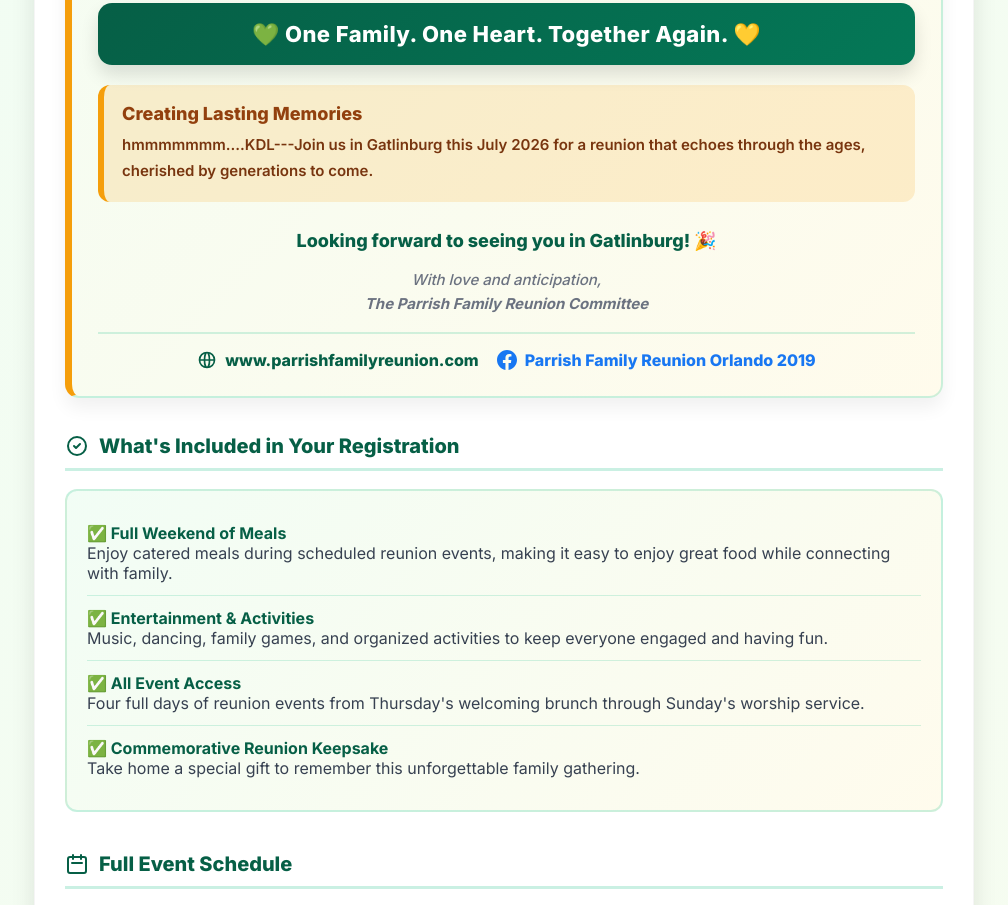
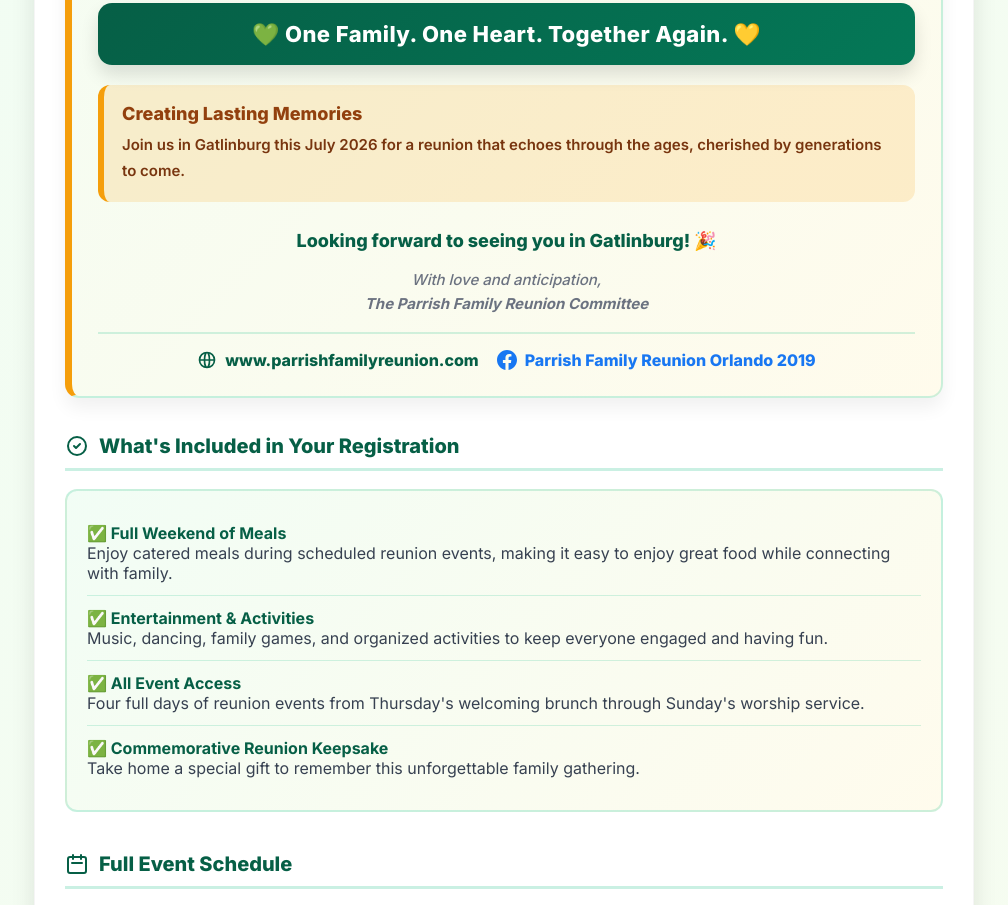
Before and after one commit to kshtajay/2026-Parrish-Reunion-Form, a plain HTML site: page index.html in a window 1280 px wide. Shown: the part 859-1764 px from the top of the page, without its empty margins (136-1144 px from the left). Drawn offline with nearby package versions, Linux system fonts and the light colour scheme.

Commit message:
Update index.html

```diff
--- a/index.html
+++ b/index.html
@@ -732,7 +732,7 @@
         <div class="memories">
           <h3>Creating Lasting Memories</h3>
           <p>
-            hmmmmmmm....KDL---Join us in Gatlinburg this July 2026 for a reunion that echoes through the ages,
+            Join us in Gatlinburg this July 2026 for a reunion that echoes through the ages,
             cherished by generations to come.
           </p>
         </div>
```
